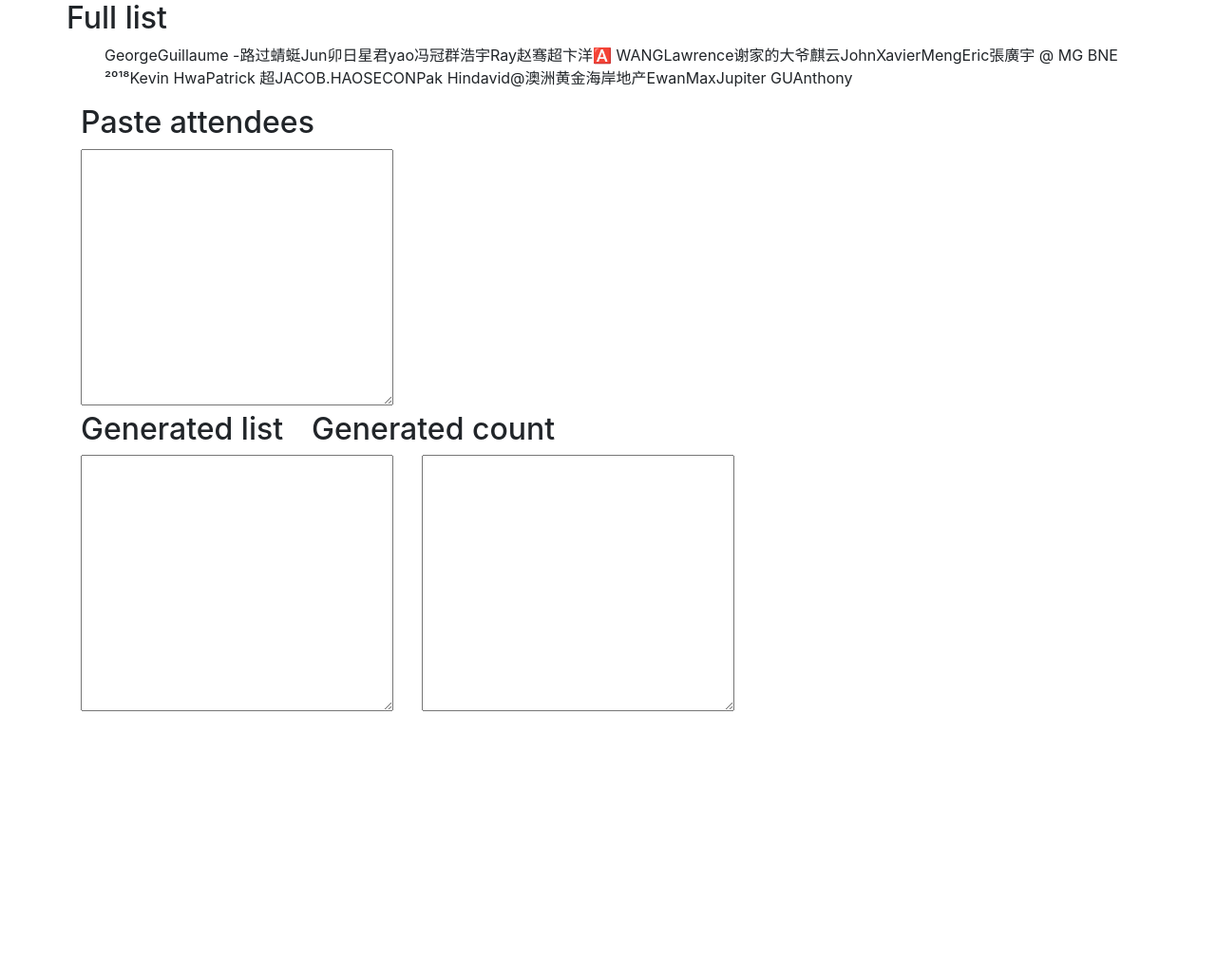
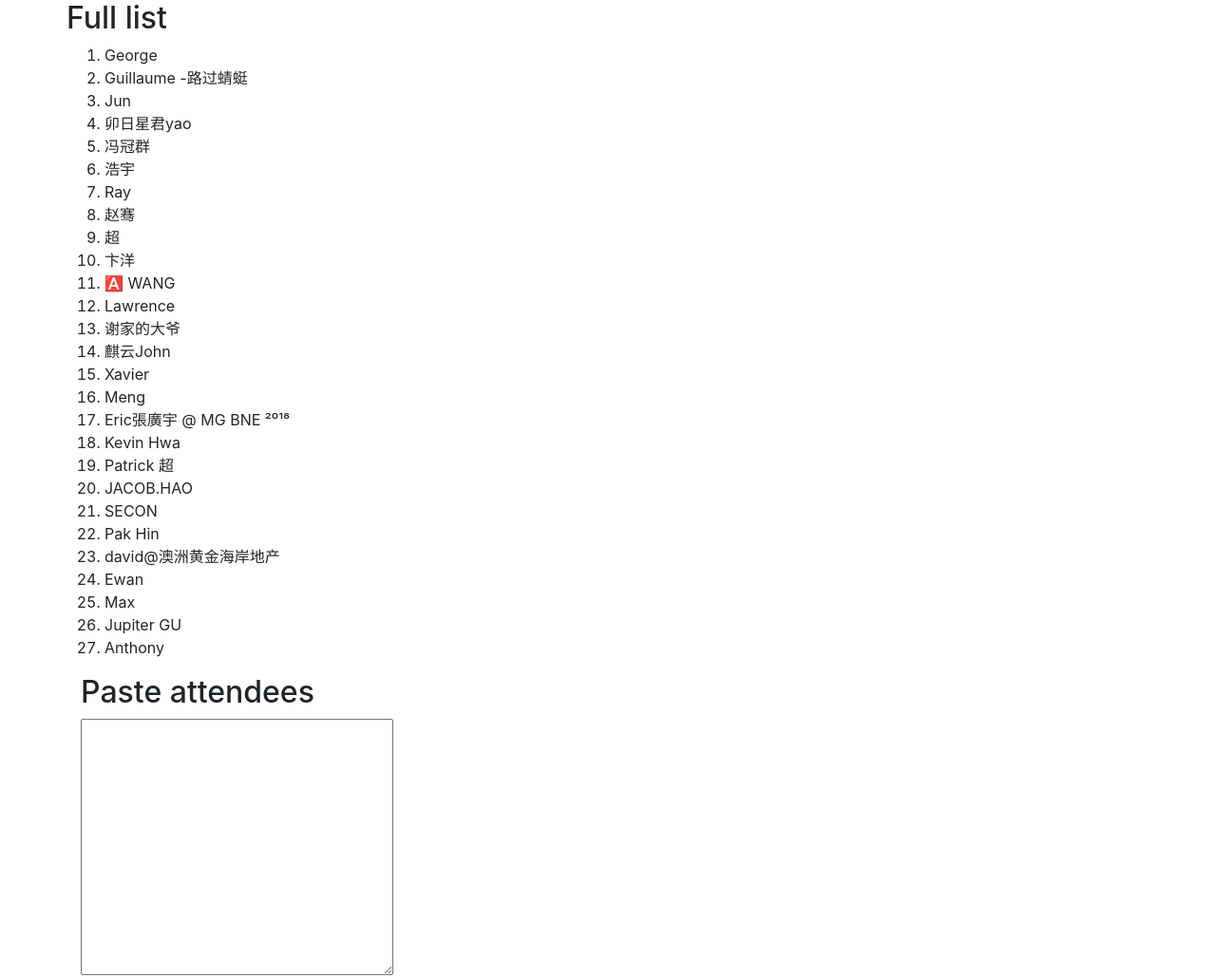
Before and after one commit to corexin/atendee, a plain HTML site: page index.html in a window 1280 px wide. Shown: the top 1030 px of the page at 95% size. Before the commit the page ends 800 px from the top, so only its background shows below. Drawn offline with nearby package versions, Linux system fonts and the light colour scheme.

Commit message:
improve fix

```diff
--- a/index.html
+++ b/index.html
@@ -18,9 +18,9 @@
             <h2>Full list</h2>
         </div>
         <div class="w-100">
-            <ul>
-              <oi ng-repeat="one in all">{{one}}</oi>
-            </ul>
+            <ol>
+              <li ng-repeat="one in all">{{one}}</li>
+            </ol>
         </div>
     </div>
 
```
